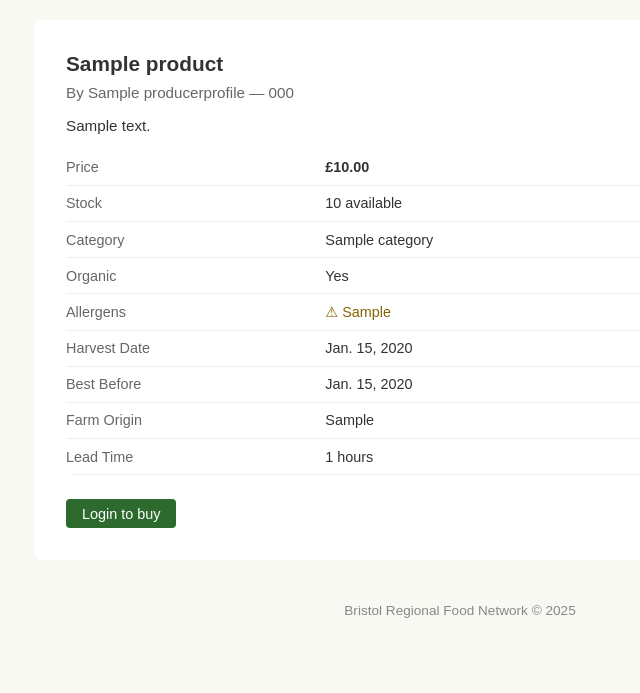
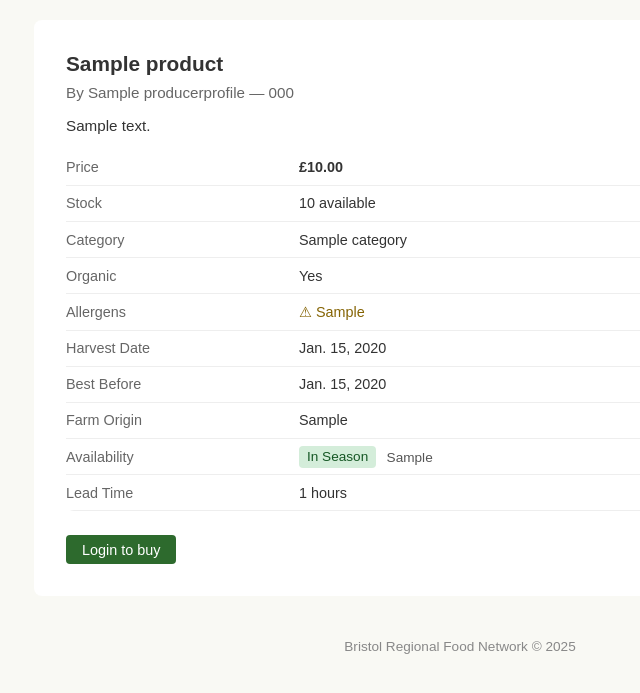
Before and after one commit to JamieAtGit/DAESDev, a Django app: page /products/1/ in a window 1280 px wide. Shown: the part 43-736 px from the top of the page, without its empty margins (180-820 px from the left). Run offline with Django 4.2, Linux system fonts and the light colour scheme; tables that the repository leaves empty hold one stand-in row (values such as "Sample post").

Commit message:
display seasonal availability badges on product pages

```diff
--- a/templates/marketplace/product_detail.html
+++ b/templates/marketplace/product_detail.html
@@ -26,6 +26,19 @@
         {% if product.farm_origin %}
         <tr><td style="padding:0.4rem 0; color:#666;">Farm Origin</td><td>{{ product.farm_origin }}</td></tr>
         {% endif %}
+        {% if product.is_seasonal %}
+        <tr>
+            <td style="padding:0.4rem 0; color:#666;">Availability</td>
+            <td>
+                <span style="background:#d4edda; color:#155724; padding:0.2rem 0.5rem; border-radius:4px; font-size:0.85rem;">In Season</span>
+                {% if product.seasonal_months %}
+                <span style="font-size:0.85rem; color:#555; margin-left:0.4rem;">{{ product.seasonal_months }}</span>
+                {% endif %}
+            </td>
+        </tr>
+        {% else %}
+        <tr><td style="padding:0.4rem 0; color:#666;">Availability</td><td>Available year-round</td></tr>
+        {% endif %}
         <tr><td style="padding:0.4rem 0; color:#666;">Lead Time</td><td>{{ product.lead_time_hours }} hours</td></tr>
         {% if food_miles is not None %}
         <tr>
```
Also changed, not shown: templates/marketplace/product_list.html (+8 -3 lines).
